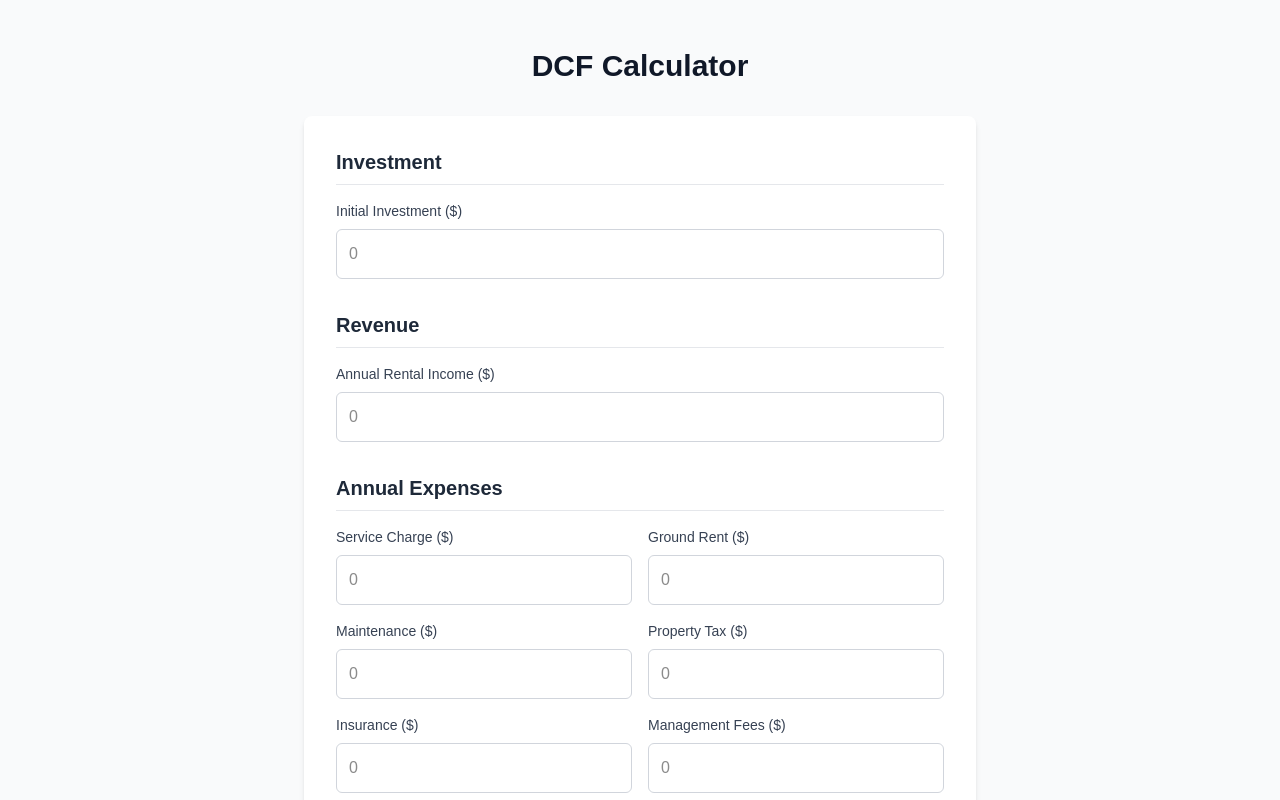
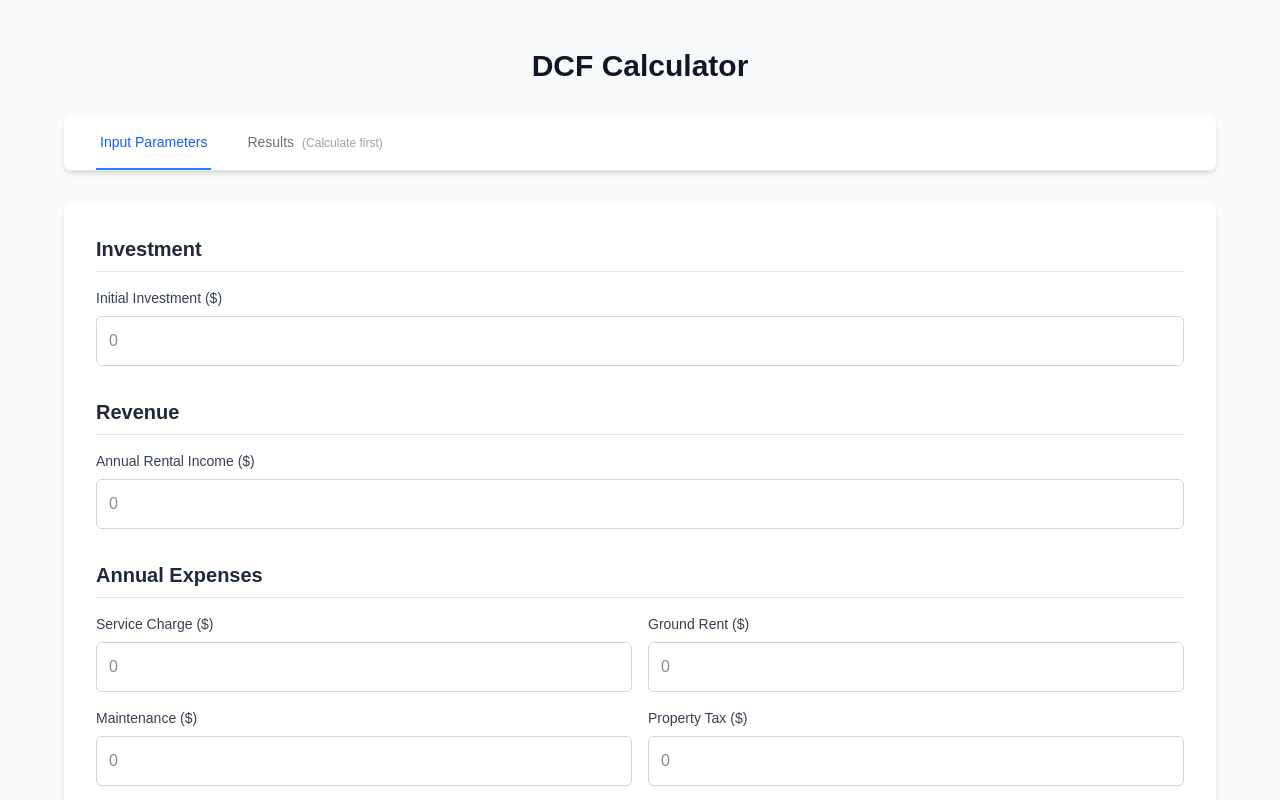
Before and after one commit to GeoDoo/real-estate-portfolio-manager, a Next.js app: page / in a window 1280 px wide. Shown: the top 800 px of the page. Built offline with nearby package versions, Linux system fonts and the light colour scheme.

Commit message:
Implement tab navigation for DCF Calculator on Home page, allowing users to switch between input parameters and results. Add mock data handling for cash flow calculations and enhance layout for better usability.

```diff
--- a/src/app/page.tsx
+++ b/src/app/page.tsx
@@ -1,10 +1,78 @@
+'use client';
+
+import { useState } from 'react';
+
+interface CashFlowRow {
+  year: number;
+  revenue: number;
+  totalExpenses: number;
+  netCashFlow: number;
+  presentValue: number;
+  cumulativePV: number;
+}
+
 export default function Home() {
+  const [activeTab, setActiveTab] = useState<'input' | 'results'>('input');
+  const [cashFlowData, setCashFlowData] = useState<CashFlowRow[]>([]);
+
+  const handleSubmit = (e: React.FormEvent) => {
+    e.preventDefault();
+
+    // Mock calculation for now - we'll implement real DCF logic next
+    const mockData: CashFlowRow[] = [
+      { year: 0, revenue: 0, totalExpenses: 0, netCashFlow: -500000, presentValue: -500000, cumulativePV: -500000 },
+      { year: 1, revenue: 60000, totalExpenses: 15000, netCashFlow: 45000, presentValue: 40909, cumulativePV: -459091 },
+      { year: 2, revenue: 63000, totalExpenses: 15750, netCashFlow: 47250, presentValue: 39050, cumulativePV: -420041 },
+      { year: 3, revenue: 66150, totalExpenses: 16538, netCashFlow: 49613, presentValue: 37285, cumulativePV: -382756 },
+      { year: 4, revenue: 69458, totalExpenses: 17365, netCashFlow: 52093, presentValue: 35595, cumulativePV: -347161 },
+      { year: 5, revenue: 72930, totalExpenses: 18233, netCashFlow: 54698, presentValue: 33995, cumulativePV: -313166 },
+    ];
+
+    setCashFlowData(mockData);
+    setActiveTab('results');
+  };
+
   return (
     <main className="min-h-screen bg-gray-50 py-12 px-4">
-      <div className="max-w-2xl mx-auto">
+      <div className="max-w-6xl mx-auto">
         <h1 className="text-3xl font-bold text-gray-900 mb-8 text-center">DCF Calculator</h1>
 
-        <form className="bg-white rounded-lg shadow-md p-8 space-y-8">
+        {/* Tab Navigation */}
+        <div className="bg-white rounded-lg shadow-md mb-8">
+          <div className="border-b border-gray-200">
+            <nav className="flex space-x-8 px-8" aria-label="Tabs">
+              <button
+                onClick={() => setActiveTab('input')}
+                className={`py-4 px-1 border-b-2 font-medium text-sm ${
+                  activeTab === 'input'
+                    ? 'border-blue-500 text-blue-600'
+                    : 'border-transparent text-gray-500 hover:text-gray-700 hover:border-gray-300'
+                }`}
+              >
+                Input Parameters
+              </button>
+              <button
+                onClick={() => setActiveTab('results')}
+                className={`py-4 px-1 border-b-2 font-medium text-sm ${
+                  activeTab === 'results'
+                    ? 'border-blue-500 text-blue-600'
+                    : 'border-transparent text-gray-500 hover:text-gray-700 hover:border-gray-300'
+                }`}
+                disabled={cashFlowData.length === 0}
+              >
+                Results
+                {cashFlowData.length === 0 && (
+                  <span className="ml-2 text-xs text-gray-400">(Calculate first)</span>
+                )}
+              </button>
+            </nav>
+          </div>
+        </div>
+
+        {/* Tab Content */}
+        {activeTab === 'input' && (
+          <div className="bg-white rounded-lg shadow-md p-8">
+            <form onSubmit={handleSubmit} className="space-y-8">
               {/* Investment */}
               <div className="space-y-4">
                 <h2 className="text-xl font-semibold text-gray-800 border-b border-gray-200 pb-2">Investment</h2>
@@ -159,6 +227,53 @@ export default function Home() {
               </button>
             </form>
           </div>
+        )}
+
+        {activeTab === 'results' && cashFlowData.length > 0 && (
+          <div className="bg-white rounded-lg shadow-md p-8">
+            <h2 className="text-xl font-semibold text-gray-800 border-b border-gray-200 pb-2 mb-6">Cash Flow Breakdown</h2>
+
+            <div className="overflow-x-auto">
+              <table className="w-full text-sm">
+                <thead>
+                  <tr className="border-b border-gray-200">
+                    <th className="text-left py-3 px-2 font-medium text-gray-700">Year</th>
+                    <th className="text-right py-3 px-2 font-medium text-gray-700">Revenue</th>
+                    <th className="text-right py-3 px-2 font-medium text-gray-700">Total Expenses</th>
+                    <th className="text-right py-3 px-2 font-medium text-gray-700">Net Cash Flow</th>
+                    <th className="text-right py-3 px-2 font-medium text-gray-700">Present Value</th>
+                    <th className="text-right py-3 px-2 font-medium text-gray-700">Cumulative PV</th>
+                  </tr>
+                </thead>
+                <tbody>
+                  {cashFlowData.map((row, index) => (
+                    <tr key={index} className="border-b border-gray-100 hover:bg-gray-50">
+                      <td className="py-3 px-2 font-medium">{row.year}</td>
+                      <td className="py-3 px-2 text-right">${row.revenue.toLocaleString()}</td>
+                      <td className="py-3 px-2 text-right">${row.totalExpenses.toLocaleString()}</td>
+                      <td className={`py-3 px-2 text-right font-medium ${row.netCashFlow >= 0 ? 'text-green-600' : 'text-red-600'}`}>
+                        ${row.netCashFlow.toLocaleString()}
+                      </td>
+                      <td className={`py-3 px-2 text-right ${row.presentValue >= 0 ? 'text-green-600' : 'text-red-600'}`}>
+                        ${row.presentValue.toLocaleString()}
+                      </td>
+                      <td className={`py-3 px-2 text-right font-medium ${row.cumulativePV >= 0 ? 'text-green-600' : 'text-red-600'}`}>
+                        ${row.cumulativePV.toLocaleString()}
+                      </td>
+                    </tr>
+                  ))}
+                </tbody>
+              </table>
+            </div>
+          </div>
+        )}
+
+        {activeTab === 'results' && cashFlowData.length === 0 && (
+          <div className="bg-white rounded-lg shadow-md p-8 text-center">
+            <p className="text-gray-500">No results available. Please calculate DCF first.</p>
+          </div>
+        )}
+      </div>
     </main>
   );
 }
```
Lines whose indentation alone changed are shown as unchanged.
